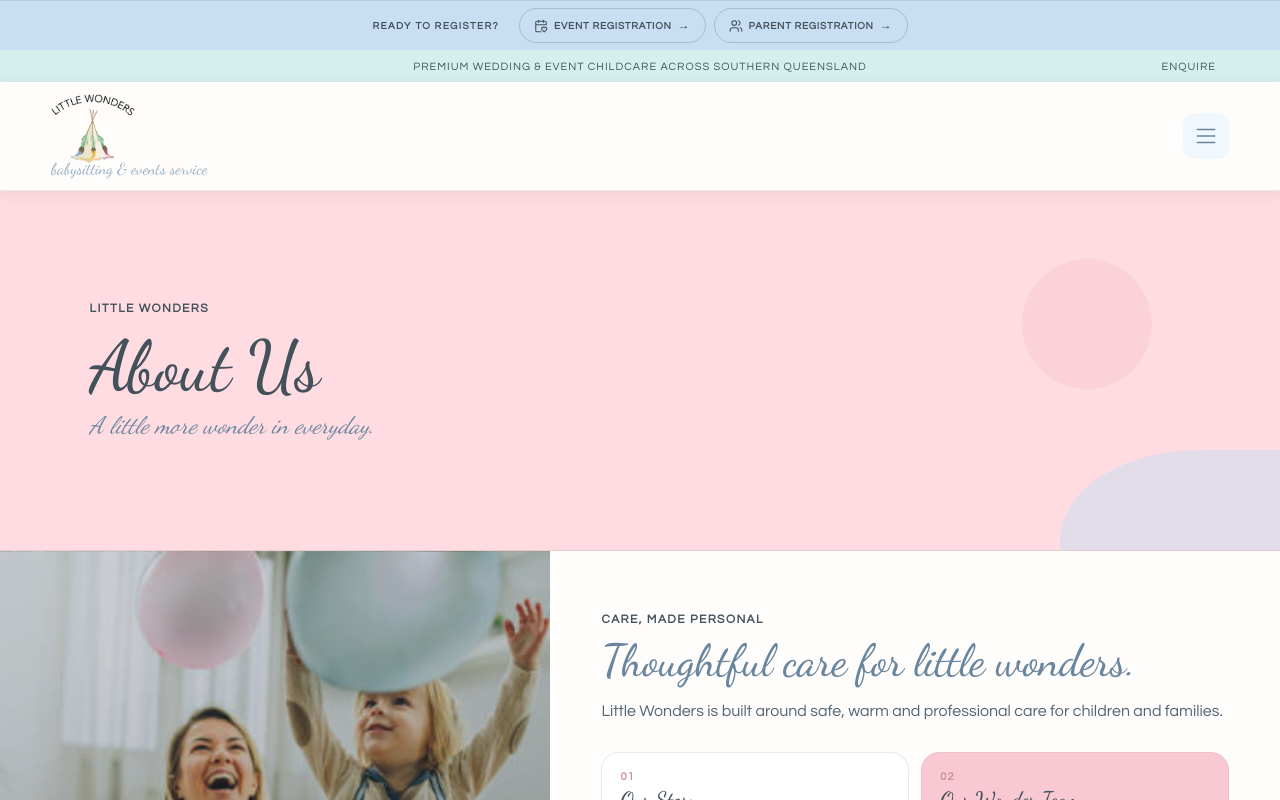
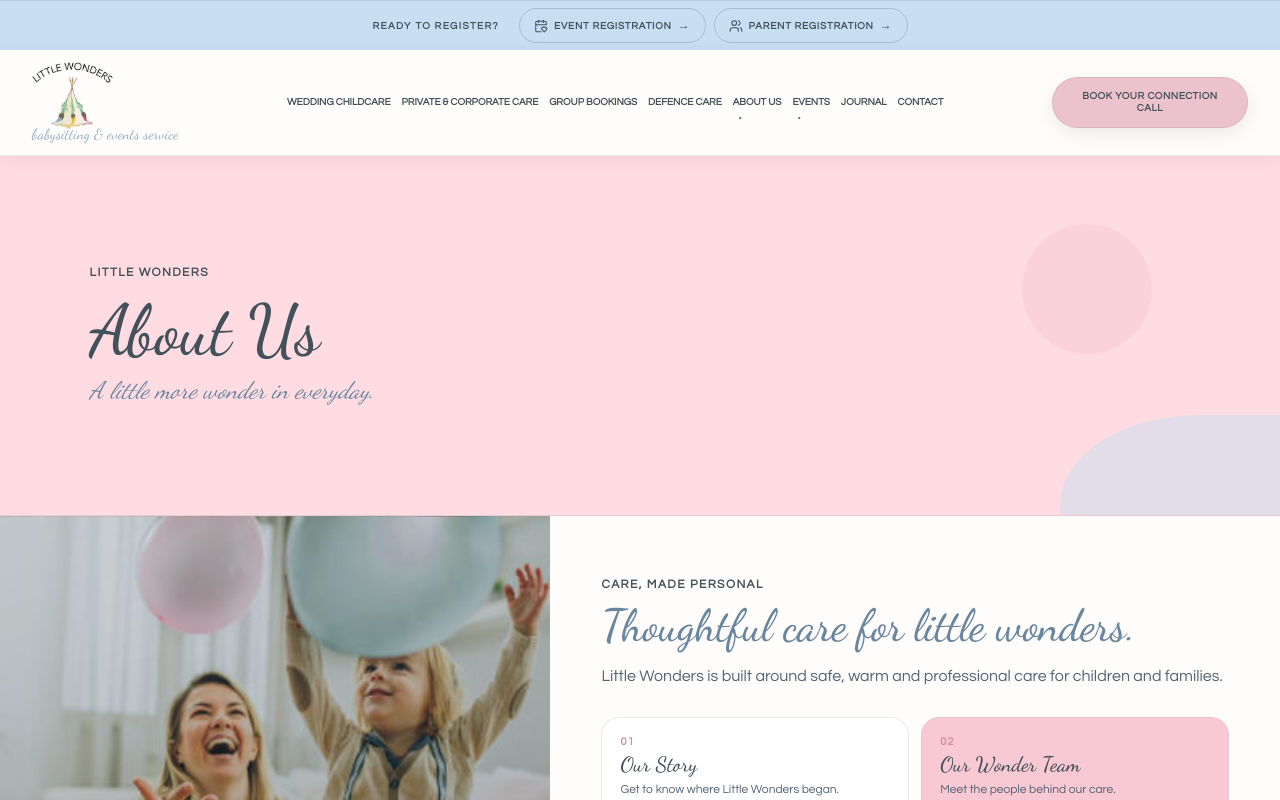
Before and after one commit to rajbogati636-cmyk/littlewonders, a React (Vite) app: page /about in a window 1280 px wide. Shown: the top 800 px of the page. Built offline with nearby package versions, Linux system fonts and the light colour scheme.

Commit message:
Add files via upload

```diff
--- a/src/components/Navbar.tsx
+++ b/src/components/Navbar.tsx
@@ -28,13 +28,25 @@ export default function Navbar() {
   const [menuOpen, setMenuOpen] = useState(false);
   const [aboutOpen, setAboutOpen] = useState(false);
   const [eventsOpen, setEventsOpen] = useState(false);
+  const [isScrolled, setIsScrolled] = useState(false);
   const location = useLocation();
 
-  const NAV_MOBILE_BREAKPOINT = 1420;
+  const NAV_MOBILE_BREAKPOINT = 900;
 
   const isActive = (href: string) => location.pathname === href || location.pathname === href.replace(/\/$/, '');
 
   useEffect(() => { setMenuOpen(false); }, [location.pathname]);
+  useEffect(() => {
+    const updateScroll = () => setIsScrolled(window.scrollY > 52);
+    updateScroll();
+    window.addEventListener('scroll', updateScroll, { passive: true });
+    return () => window.removeEventListener('scroll', updateScroll);
+  }, []);
+  useEffect(() => {
+    const closeDesktopMenu = () => { if (window.innerWidth > NAV_MOBILE_BREAKPOINT) setMenuOpen(false); };
+    window.addEventListener('resize', closeDesktopMenu);
+    return () => window.removeEventListener('resize', closeDesktopMenu);
+  }, []);
   useEffect(() => {
     document.body.style.overflow = menuOpen ? 'hidden' : '';
     return () => { document.body.style.overflow = ''; };
@@ -42,7 +54,7 @@ export default function Navbar() {
 
   return (
     <>
-      {/* Restore the original registration links above the announcement bar. */}
+      {/* Registration strip scrolls away; the primary navigation stays sticky. */}
       <div className="registration-strip">
         <div className="registration-strip-inner">
           <span className="registration-strip-label">Ready to register?</span>
@@ -59,21 +71,14 @@ export default function Navbar() {
         </div>
       </div>
 
-      <div className="announcement">
-        Premium Wedding &amp; Event Childcare Across Southern Queensland
-        <div>
-          <Link to="/contact">Enquire</Link>
-        </div>
-      </div>
-
-      <header className="site-header">
+      <header className={`site-header${isScrolled ? ' is-scrolled' : ''}`}>
         <Link className="brand" to="/">
           <img className="brand-logo" src="/assets/littlewonders-logo.png" alt="Little Wonders" />
         </Link>
         <button className="menu" aria-label="Open menu" aria-expanded={menuOpen} onClick={() => setMenuOpen(!menuOpen)}>
           {menuOpen ? <X size={26} strokeWidth={1.5} /> : <Menu size={26} strokeWidth={1.5} />}
         </button>
-        <nav className={menuOpen ? 'open' : ''}>
+        <nav aria-label="Main navigation" className={menuOpen ? 'open' : ''}>
           {navLinks.map((link) => (
             <Link key={link.label} to={link.href} onClick={() => setMenuOpen(false)}>{link.label}</Link>
           ))}
--- a/src/index.css
+++ b/src/index.css
@@ -1543,77 +1543,127 @@ nav a:not(.dropdown-menu a):hover { color: var(--ink); }
 
 
 /* ============================================================
-   OCT 2026 — Header navigation stability correction
-   The registration and announcement bars remain present at the
-   top of the page, but scroll out naturally. Only the navigation
-   sticks; it does not change height or overlap the bars.
+   OCT 2026 — Two-tier header: registration strip + navigation.
+   The registration strip scrolls away. The main navigation stays
+   sticky and shrinks subtly while preserving every desktop tab.
    ============================================================ */
 .registration-strip {
   position: relative;
   top: auto;
   z-index: 55;
 }
-.announcement { z-index: 54; }
-.site-header,
+.site-header {
+  position: sticky;
+  top: 0;
+  z-index: 100;
+  padding: 12px clamp(18px, 2.5vw, 45px);
+  gap: clamp(12px, 1.5vw, 24px);
+  justify-content: space-between;
+  box-shadow: 0 2px 14px rgba(28,42,50,.07);
+  animation: none;
+  transform: none;
+  transition: padding .25s ease, box-shadow .25s ease;
+}
 .site-header.is-scrolled {
   position: sticky;
   top: 0;
-  z-index: 100;
-  padding: 15px clamp(20px, 3%, 55px);
-  gap: clamp(12px, 1.2vw, 22px);
+  padding: 6px clamp(18px, 2.5vw, 45px);
+  box-shadow: 0 4px 22px rgba(28,42,50,.13);
   animation: none;
   transform: none;
-  box-shadow: 0 2px 14px rgba(28,42,50,.08);
-}
-.site-header .brand { flex: 0 0 auto; }
+}
+.site-header .brand { flex: 0 0 auto; min-width: 0; }
 .site-header .brand-logo {
-  width: clamp(170px, 12.3vw, 200px);
-  height: 74px;
-}
-.site-header .brand::after { font-size: 17px; }
+  width: clamp(142px, 10.8vw, 178px);
+  height: 67px;
+  transition: width .25s ease, height .25s ease;
+}
+.site-header .brand::after {
+  font-size: 15px;
+  transition: font-size .25s ease;
+}
+.site-header.is-scrolled .brand-logo {
+  width: clamp(128px, 9.6vw, 157px);
+  height: 54px;
+}
+.site-header.is-scrolled .brand::after { font-size: 13px; }
 .site-header nav {
+  display: flex;
   flex: 1 1 auto;
   min-width: 0;
-  flex-wrap: nowrap;
+  position: static;
+  flex-direction: row;
+  align-items: center;
   justify-content: center;
-  align-items: center;
-  gap: clamp(7px, .85vw, 14px);
+  flex-wrap: wrap;
+  gap: 8px clamp(9px, .85vw, 15px);
+  padding: 0;
+  margin: 0;
+  background: transparent;
+  border: 0;
+  box-shadow: none;
+  max-height: none;
+  overflow: visible;
 }
 .site-header nav > a,
 .site-header .nav-dropdown > a {
-  font-size: clamp(10px, .76vw, 12px);
+  display: inline-flex;
+  align-items: center;
+  padding: 0;
+  min-height: 28px;
+  font-size: clamp(10px, .73vw, 11.5px);
+  font-weight: 600;
+  line-height: 1.3;
+  letter-spacing: 0;
   white-space: nowrap;
-  letter-spacing: .02em;
-}
+}
+.site-header .nav-dropdown { display: flex; padding-bottom: 10px; margin-bottom: -10px; }
+.site-header .nav-dropdown .dropdown-menu {
+  position: absolute;
+  top: 100%;
+  left: -16px;
+  min-width: 240px;
+}
+.site-header .menu { display: none; }
 .site-header > .button.small {
+  display: inline-flex;
   flex: 0 0 auto;
-  min-height: 44px;
-  padding: 12px 16px;
-  font-size: 11px;
+  justify-content: center;
+  min-height: 43px;
+  padding: 12px clamp(12px, 1.25vw, 18px);
+  max-width: 196px;
+  font-size: 10px;
   line-height: 1.25;
-  white-space: nowrap;
+  text-align: center;
+  white-space: normal;
+}
+.site-header.is-scrolled > .button.small {
+  min-height: 40px;
+  padding: 10px 12px;
 }
 .site-header .mobile-booking-link { display: none; }
 
-/* On tablets/narrower desktop windows use the full menu instead
-   of clipping the first links or wrapping navigation awkwardly. */
-@media (max-width: 1420px) {
+/* Tablet and phone widths use an expandable navigation only where
+   eight horizontal tabs cannot physically fit; desktop keeps all tabs. */
+@media (max-width: 900px) {
   .site-header, .site-header.is-scrolled {
-    justify-content: space-between;
-    padding: 12px clamp(20px, 4%, 55px);
-    gap: 16px;
+    padding: 10px 20px;
+    gap: 14px;
   }
-  .site-header .brand-logo { width: 185px; height: 69px; }
-  .site-header .brand::after { font-size: 16px; }
+  .site-header.is-scrolled { padding-top: 6px; padding-bottom: 6px; }
+  .site-header .brand-logo { width: 161px; height: 62px; }
+  .site-header .brand::after { font-size: 14px; }
+  .site-header.is-scrolled .brand-logo { width: 146px; height: 53px; }
+  .site-header.is-scrolled .brand::after { font-size: 12px; }
   .site-header > .button.small { display: none; }
   .site-header .menu {
     display: inline-flex;
     align-items: center;
     justify-content: center;
-    flex: 0 0 46px;
+    flex: 0 0 44px;
+    min-height: 44px;
     margin-left: auto;
-    min-height: 46px;
-    border-radius: 12px;
+    border-radius: 10px;
     background: var(--sky-pale);
   }
   .site-header nav {
@@ -1623,16 +1673,17 @@ nav a:not(.dropdown-menu a):hover { color: var(--ink); }
     left: 0;
     right: 0;
     z-index: 101;
-    padding: 15px clamp(20px, 4%, 55px) 24px;
+    padding: 12px 22px 22px;
     margin: 0;
     flex-direction: column;
+    flex-wrap: nowrap;
     align-items: stretch;
-    gap: 2px;
+    gap: 1px;
     background: var(--cream);
     border-top: 1px solid var(--line);
     border-bottom: 1px solid var(--line);
     box-shadow: var(--shadow-lg);
-    max-height: calc(100dvh - 110px);
+    max-height: calc(100dvh - 84px);
     overflow-y: auto;
     overscroll-behavior: contain;
   }
@@ -1640,7 +1691,7 @@ nav a:not(.dropdown-menu a):hover { color: var(--ink); }
   .site-header nav > a,
   .site-header .nav-dropdown > a {
     display: block;
-    padding: 13px 12px;
+    padding: 11px 12px;
     min-height: 44px;
     font-size: 13px;
     line-height: 1.4;
@@ -1655,10 +1706,10 @@ nav a:not(.dropdown-menu a):hover { color: var(--ink); }
     min-width: 0;
     margin: 0 0 8px 12px;
     padding: 4px 0;
-    box-shadow: none;
     border: 0;
     border-left: 3px solid var(--rose-soft);
     border-radius: 0 10px 10px 0;
+    box-shadow: none;
     background: var(--sky-pale);
   }
   .site-header .dropdown-menu a {
@@ -1667,21 +1718,20 @@ nav a:not(.dropdown-menu a):hover { color: var(--ink); }
     padding: 12px 16px !important;
   }
   .site-header .mobile-booking-link {
-    display: inline-flex;
+    display: flex;
+    align-items: center;
     justify-content: center;
-    align-items: center;
+    margin-top: 10px;
     border-radius: 999px;
     background: var(--rose-soft);
     color: var(--ink);
-    margin: 12px 0 0;
+    font-weight: 700;
     text-align: center;
-    font-weight: 700;
   }
   .site-header .mobile-booking-link::after { display: none; }
 }
-@media (max-width: 760px) {
-  .site-header, .site-header.is-scrolled { padding: 9px 20px; }
-  .site-header .brand-logo { width: 160px; height: 59px; }
-  .site-header .brand::after { font-size: 14px; }
-  .site-header nav { max-height: calc(100dvh - 88px); }
-}
+@media (max-width: 420px) {
+  .site-header .brand-logo { width: 147px; height: 56px; }
+  .site-header .brand::after { font-size: 12px; }
+  .site-header.is-scrolled .brand-logo { width: 136px; height: 48px; }
+}
```
Also changed, not shown: HEADER-UPDATE-INSTRUCTIONS.txt (added).
